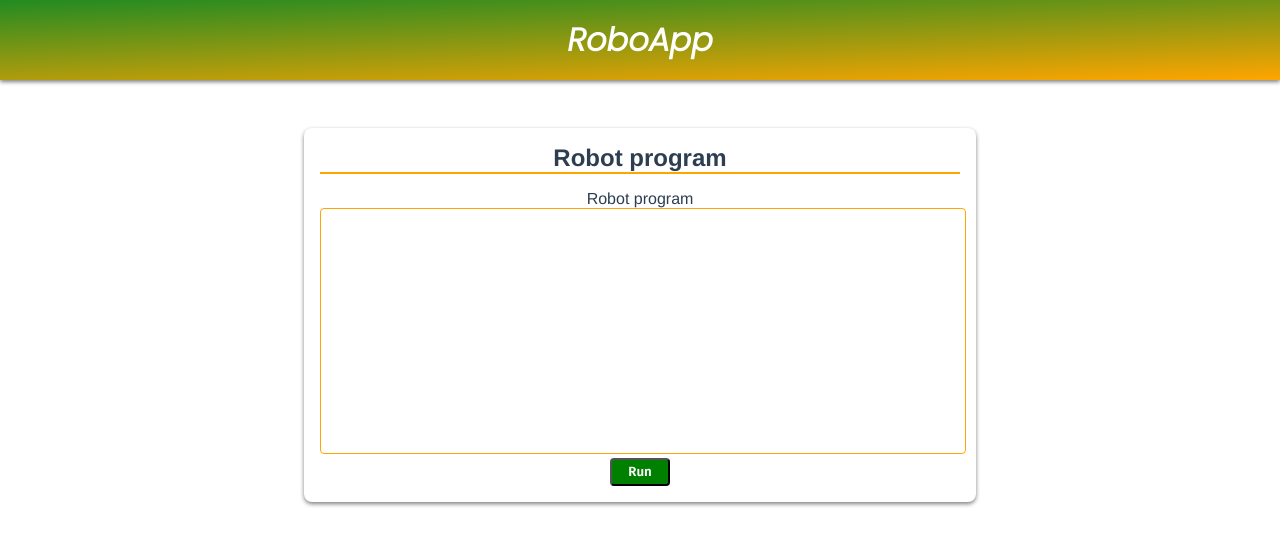
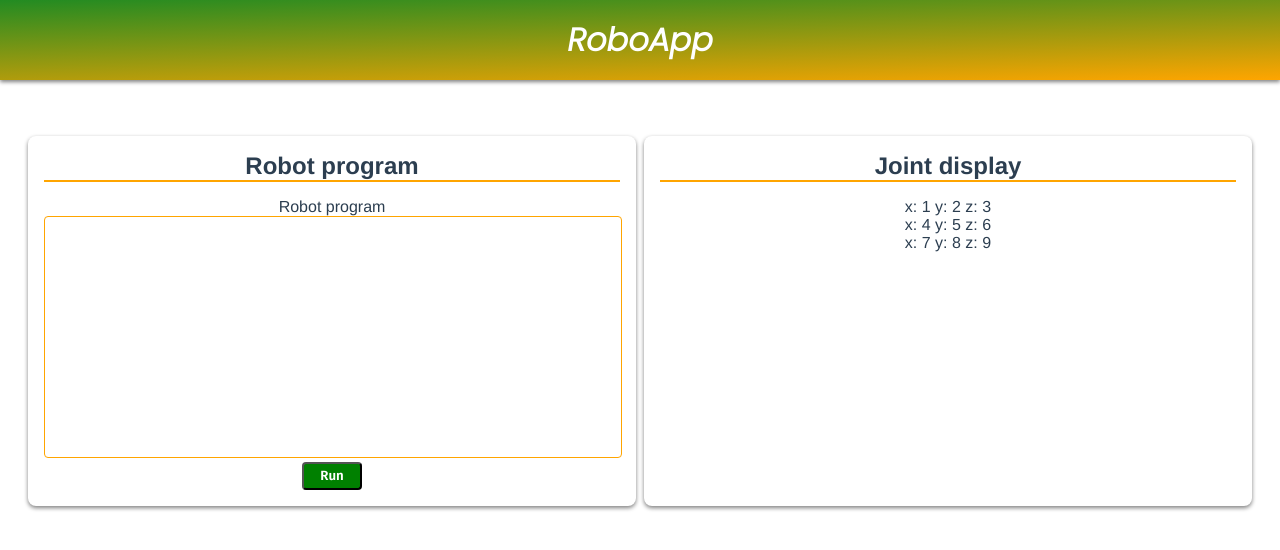
Before and after one commit to NagyEndre/RoboApp, a Vue app: page / in a window 1280 px wide. Shown: the top 550 px of the page. Built offline with nearby package versions, Linux system fonts and the light colour scheme.

Commit message:
FEAT: Utilize JointDisplay on app

```diff
--- a/src/App.vue
+++ b/src/App.vue
@@ -3,9 +3,14 @@
     <header>
       <h1>RoboApp</h1>
     </header>
-    <base-card title="Robot program">
-      <programming-form></programming-form>
-    </base-card>
+    <section>
+      <base-card title="Robot program">
+        <programming-form></programming-form>
+      </base-card>
+      <base-card title="Joint display">
+        <joint-display></joint-display>
+      </base-card>
+    </section>
   </div>
 </template>
 
@@ -13,11 +18,13 @@
 import { Component, Vue } from 'vue-property-decorator'
 import BaseCard from './components/BaseCard.vue'
 import ProgrammingForm from './components/ProgrammingForm.vue'
+import JointDisplay from './components/JointDisplay.vue'
 
 @Component({
   components: {
     BaseCard,
     ProgrammingForm,
+    JointDisplay,
   },
 })
 export default class App extends Vue {}
@@ -26,6 +33,7 @@ export default class App extends Vue {}
 <style>
 * {
   margin: 0;
+  padding: 0;
 }
 #app {
   font-family: Avenir, Helvetica, Arial, sans-serif;
@@ -42,4 +50,10 @@ header {
   font-family: 'Poppins', sans-serif;
   margin-bottom: 3rem;
 }
+section {
+  vertical-align: top;
+  display: flex;
+  justify-content: center;
+  flex-wrap: wrap;
+}
 </style>
--- a/src/components/BaseCard.vue
+++ b/src/components/BaseCard.vue
@@ -10,17 +10,18 @@ import { Vue, Component, Prop } from 'vue-property-decorator'
 
 @Component
 export default class BaseCard extends Vue {
-  @Prop() title!: string
+  @Prop({ type: String, required: true }) title!: string
 }
 </script>
 
 <style scoped>
 section {
   box-shadow: 0 2px 4px grey;
-  width: 50%;
-  margin: 1rem auto;
+  width: 45%;
   padding: 1rem;
   border-radius: 0.5rem;
+  display: inline-block;
+  margin: 0.5rem 0.25rem;
 }
 h2 {
   border-bottom: 2px solid orange;
```
